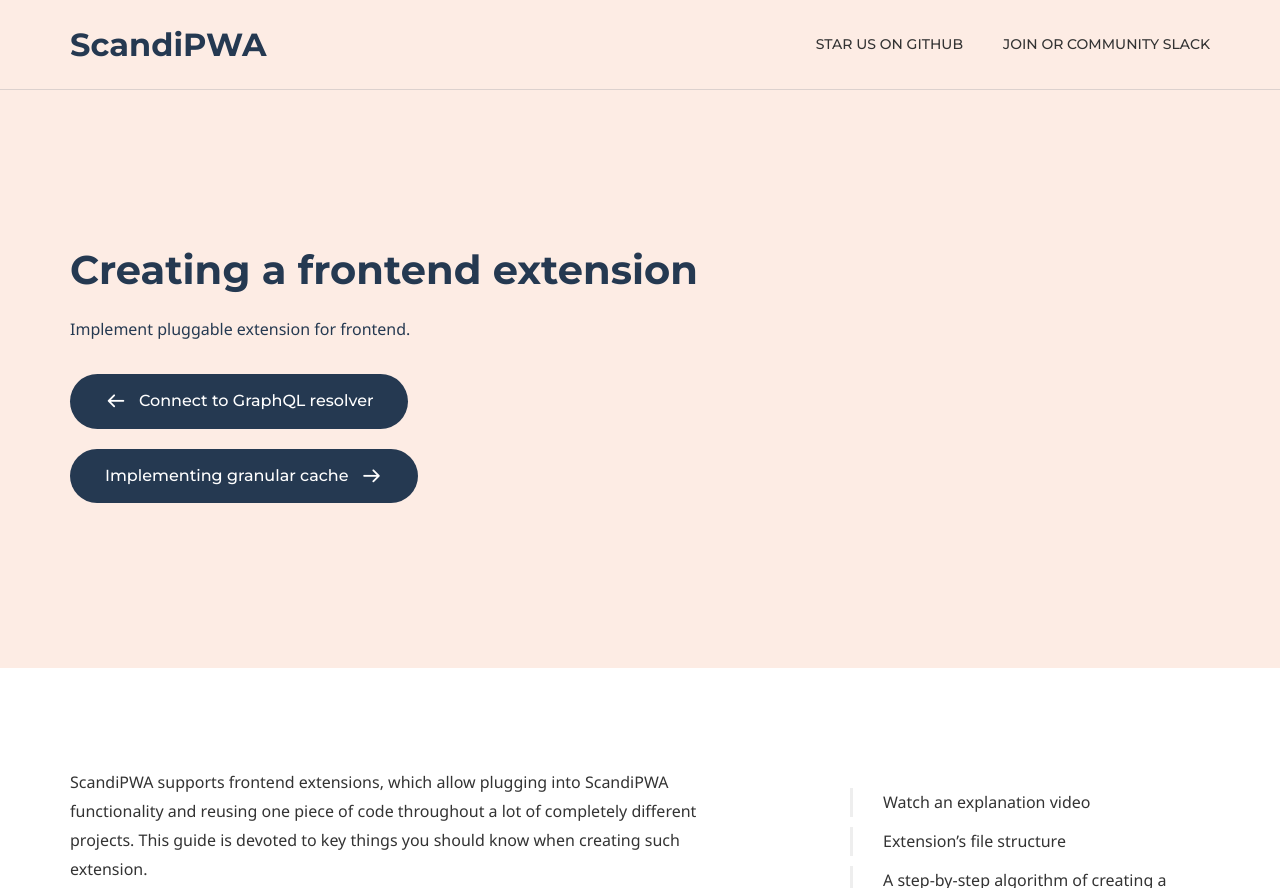
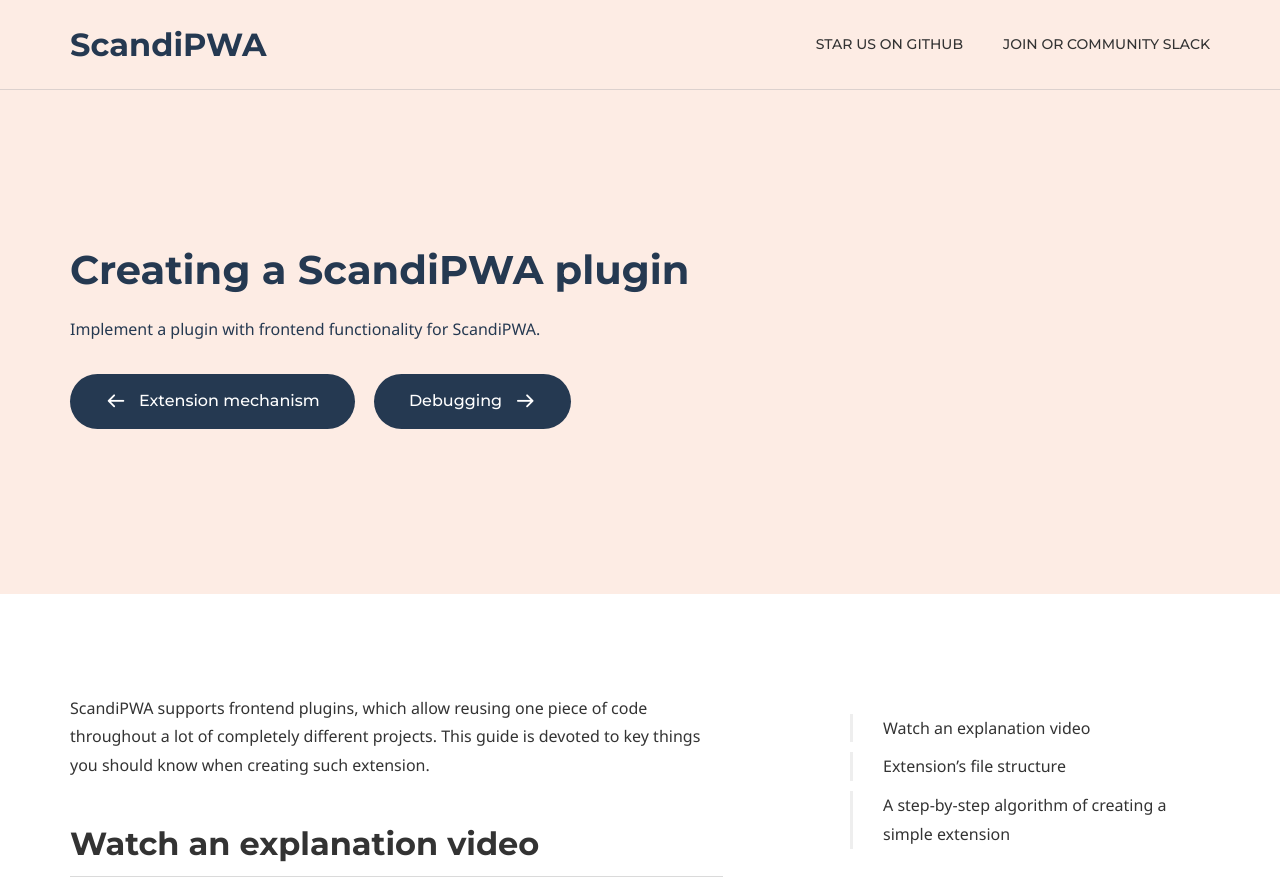
Before and after one commit to scandipwa/scandipwa.github.io, a Jekyll site: the page built from docs/development/plugin-mechanism.md, in a window 1280 px wide and 1400 px high, cut to the strip 0-888 px from the top of the window. Built offline with Jekyll 4.4.1, drawn with Linux system fonts in a browser that asks for light colours; some web fonts are replaced; some of the changed text lies outside the part shown.

Commit message:
Rename FE extension guide and move to dev section

```diff
--- a/docs/cookbook/frontend-extensions.md
+++ b/docs/development/plugin-mechanism.md
@@ -5,27 +5,27 @@
 comments: false
 
 # Hero section
-title: Creating a frontend extension
-description: Implement pluggable extension for frontend.
+title: Creating a ScandiPWA plugin
+description: Implement a plugin with frontend functionality for ScandiPWA.
 
 # Micro navigation
 micro_nav:
   enabled: true
-  url: '/docs/cookbook'
-  title: Cookbook
+  url: '/docs/development'
+  title: Development
 
 # Page navigation
 page_nav:
     prev:
-        content: Connect to GraphQL resolver
-        url: '/docs/cookbook/connecting-resolver'
+        content: Extension mechanism
+        url: '/docs/development/extension'
     next:
-        content: Implementing granular cache
-        url: '/docs/cookbook/caching'
+        content: Debugging
+        url: '/docs/development/debugging'
 
 ---
 
-ScandiPWA supports frontend extensions, which allow plugging into ScandiPWA functionality and reusing one piece of code throughout a lot of completely different projects. This guide is devoted to key things you should know when creating such extension.
+ScandiPWA supports frontend plugins, which allow reusing one piece of code throughout a lot of completely different projects. This guide is devoted to key things you should know when creating such extension.
 
 ## Watch an explanation video
 
```
Also changed, not shown: docs/cookbook/index.md (+0 -4 lines), docs/development/debugging.md (+2 -2 lines), docs/development/extension.md (+2 -2 lines), docs/development/index.md (+4 -0 lines).
